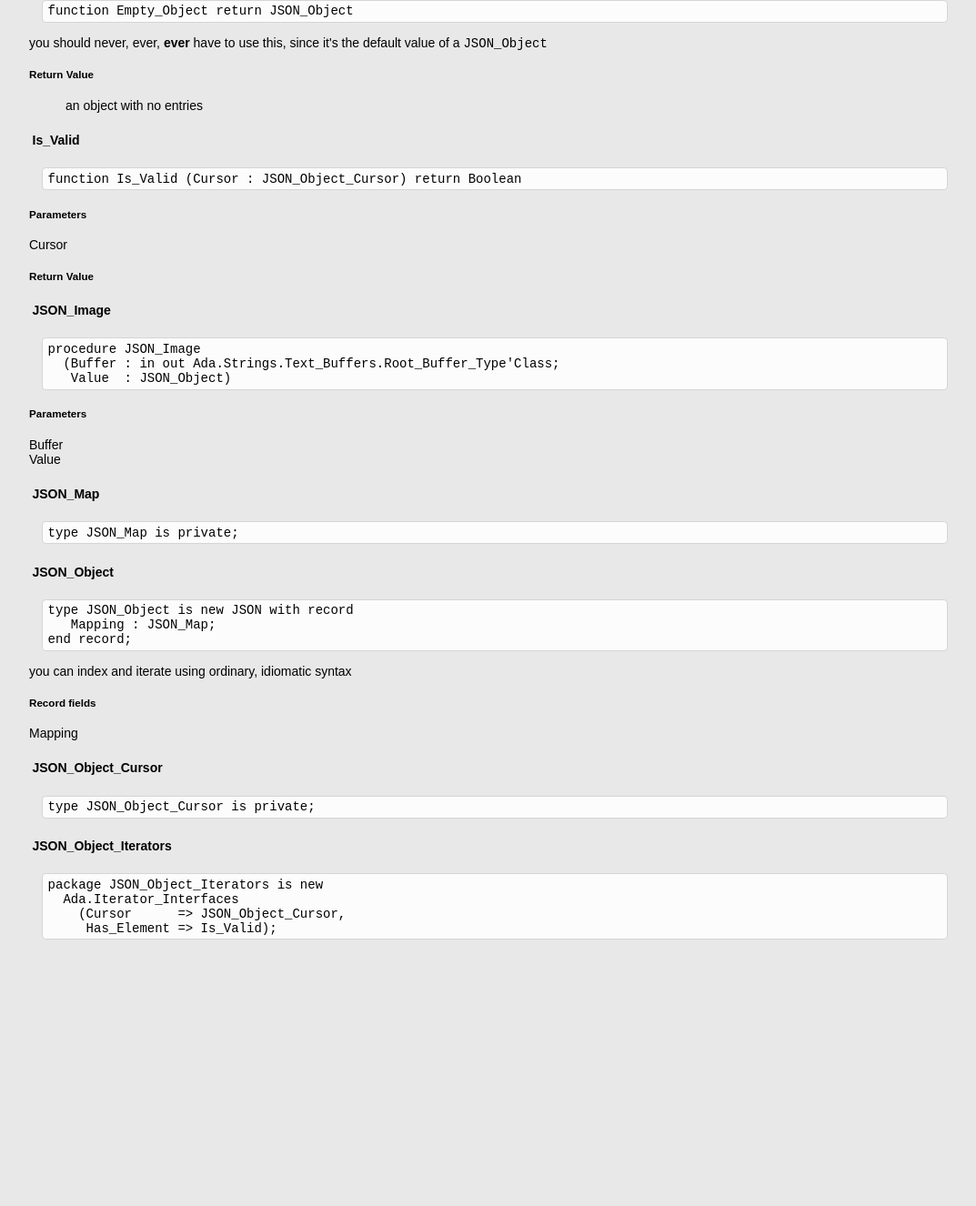
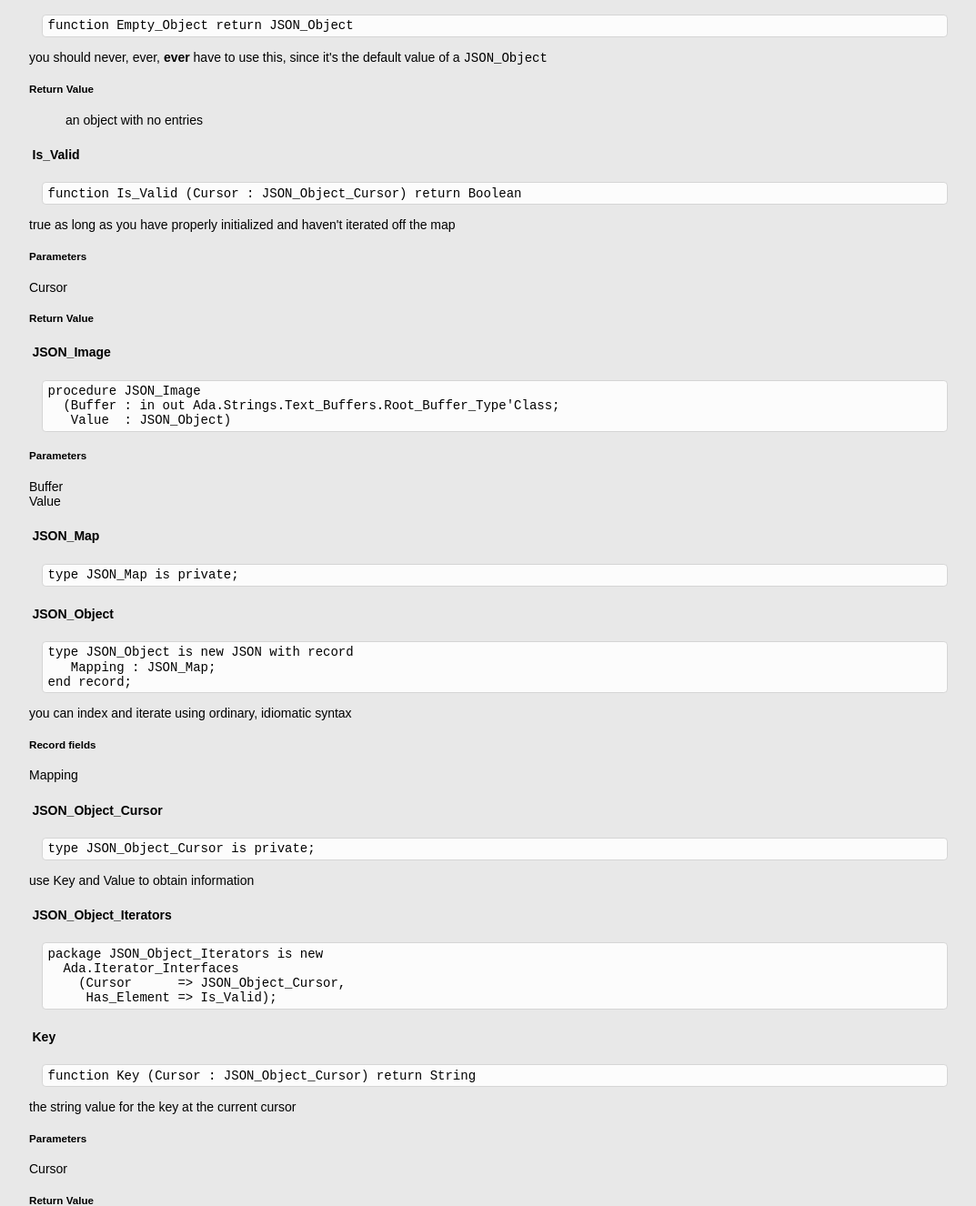
Before and after one commit to johnperry-math/jula, a plain HTML site: page docs/8f4636921929539c68bf9650202f1dc26ec7c1575c03d3cda4b8500a03749ac0.html in a window 1280 px wide. Shown: the part 640-1966 px from the top of the page at 91% size, without its empty margins (96-1169 px from the left). Before the commit the page ends 1673 px from the top, so only its background shows below. Drawn offline with Linux system fonts and the light colour scheme.

Commit message:
cleaning up warnings; updating documentation

```diff
--- a/docs/8f4636921929539c68bf9650202f1dc26ec7c1575c03d3cda4b8500a03749ac0.html
+++ b/docs/8f4636921929539c68bf9650202f1dc26ec7c1575c03d3cda4b8500a03749ac0.html
@@ -1,8 +1,8 @@
 <!DOCTYPE html>
 <html class=main>
-<link rel=stylesheet href=gnatdoc.css><body class=content><h1>Jula.Objects</h1><h2>Entities</h2><h3>Simple Types</h3><ul><li><a href=#3a7bd807e3c6e382770ade8706a75a26995254c0f1abb8eae07b0b66e18b48fe>JSON_Map</a><li><a href=#db025ad2c48e9efefebbee9c210ff2b7933614f1146dcbf673a37df7bd8870d2>JSON_Object_Cursor</a></ul><h3>Tagged Types</h3><ul><li><a href=9266af17aa2f764f925448801aacab2baeb9de9e150b3b8f351d4b759ffee765.html>JSON_Object</a></ul><h3>Subprograms</h3><ul><li><a href=#3618c754afafa2b4bac62a347fa7ed3d470082ce9f688ca3fbb7d8b47eeff636>Empty_Object</a><li><a href=#655a60ab17b22bf3c49291d4a171c29d47ccaf7e12e3fb6da1478ea3b045d317>Is_Valid</a><li><a href=#93738c2840a737c75da51027eac37913436cd540d96451d01b9ef709dc22b495>JSON_Image</a></ul><h3>Generic Instantiations</h3><ul><li><a href=#1401ba55ef4dbba985178b98dbdcbc788203f30d973d8a7c2916661d20dd3930>JSON_Object_Iterators</a></ul><h2>Description</h2><p>JSON Ultility Library for Ada<p>John Perry<p>CC-BY-SA-3.0<p>JSON objects: mappings of strings to JSON values, enclosed by braces: { ... }<h4 id=3618c754afafa2b4bac62a347fa7ed3d470082ce9f688ca3fbb7d8b47eeff636>Empty_Object</h4><pre class=ada-code-snippet><code>function Empty_Object return JSON_Object
+<link rel=stylesheet href=gnatdoc.css><body class=content><h1>Jula.Objects</h1><h2>Entities</h2><h3>Simple Types</h3><ul><li><a href=#3a7bd807e3c6e382770ade8706a75a26995254c0f1abb8eae07b0b66e18b48fe>JSON_Map</a><li><a href=#db025ad2c48e9efefebbee9c210ff2b7933614f1146dcbf673a37df7bd8870d2>JSON_Object_Cursor</a></ul><h3>Tagged Types</h3><ul><li><a href=9266af17aa2f764f925448801aacab2baeb9de9e150b3b8f351d4b759ffee765.html>JSON_Object</a></ul><h3>Subprograms</h3><ul><li><a href=#3618c754afafa2b4bac62a347fa7ed3d470082ce9f688ca3fbb7d8b47eeff636>Empty_Object</a><li><a href=#655a60ab17b22bf3c49291d4a171c29d47ccaf7e12e3fb6da1478ea3b045d317>Is_Valid</a><li><a href=#93738c2840a737c75da51027eac37913436cd540d96451d01b9ef709dc22b495>JSON_Image</a><li><a href=#54055da04ddd7a48c2bb46c6e08063b416a869e76d2c7e315604de5530a1ab3b>Key</a></ul><h3>Generic Instantiations</h3><ul><li><a href=#1401ba55ef4dbba985178b98dbdcbc788203f30d973d8a7c2916661d20dd3930>JSON_Object_Iterators</a></ul><h2>Description</h2><p>JSON Ultility Library for Ada<p>John Perry<p>CC-BY-SA-3.0<p>JSON objects: mappings of strings to JSON values, enclosed by braces: { ... }<h4 id=3618c754afafa2b4bac62a347fa7ed3d470082ce9f688ca3fbb7d8b47eeff636>Empty_Object</h4><pre class=ada-code-snippet><code>function Empty_Object return JSON_Object
 </code></pre><p>you should never, ever, <strong>ever</strong> have to use this, since it's the default value of a <code>JSON_Object</code><h5>Return Value</h5><dl><dd><p>an object with no entries</dl><h4 id=655a60ab17b22bf3c49291d4a171c29d47ccaf7e12e3fb6da1478ea3b045d317>Is_Valid</h4><pre class=ada-code-snippet><code>function Is_Valid (Cursor : JSON_Object_Cursor) return Boolean
-</code></pre><h5>Parameters</h5><dl><dt>Cursor<dd></dl><h5>Return Value</h5><dl><dd></dl><h4 id=93738c2840a737c75da51027eac37913436cd540d96451d01b9ef709dc22b495>JSON_Image</h4><pre class=ada-code-snippet><code>procedure JSON_Image
+</code></pre><p>true as long as you have properly initialized and haven't iterated off the map<h5>Parameters</h5><dl><dt>Cursor<dd></dl><h5>Return Value</h5><dl><dd></dl><h4 id=93738c2840a737c75da51027eac37913436cd540d96451d01b9ef709dc22b495>JSON_Image</h4><pre class=ada-code-snippet><code>procedure JSON_Image
   (Buffer : in out Ada.Strings.Text_Buffers.Root_Buffer_Type'Class;
    Value  : JSON_Object)
 </code></pre><h5>Parameters</h5><dl><dt>Buffer<dd><dt>Value<dd></dl><h4 id=3a7bd807e3c6e382770ade8706a75a26995254c0f1abb8eae07b0b66e18b48fe>JSON_Map</h4><pre class=ada-code-snippet><code>type JSON_Map is private;
@@ -10,8 +10,9 @@
    Mapping : JSON_Map;
 end record;
 </code></pre><p>you can index and iterate using ordinary, idiomatic syntax<h5>Record fields</h5><dl><dt>Mapping<dd></dl><h4 id=db025ad2c48e9efefebbee9c210ff2b7933614f1146dcbf673a37df7bd8870d2>JSON_Object_Cursor</h4><pre class=ada-code-snippet><code>type JSON_Object_Cursor is private;
-</code></pre><h4 id=1401ba55ef4dbba985178b98dbdcbc788203f30d973d8a7c2916661d20dd3930>JSON_Object_Iterators</h4><pre class=ada-code-snippet><code>package JSON_Object_Iterators is new
+</code></pre><p>use Key and Value to obtain information<h4 id=1401ba55ef4dbba985178b98dbdcbc788203f30d973d8a7c2916661d20dd3930>JSON_Object_Iterators</h4><pre class=ada-code-snippet><code>package JSON_Object_Iterators is new
   Ada.Iterator_Interfaces
     (Cursor      => JSON_Object_Cursor,
      Has_Element => Is_Valid);
-</code></pre>
+</code></pre><h4 id=54055da04ddd7a48c2bb46c6e08063b416a869e76d2c7e315604de5530a1ab3b>Key</h4><pre class=ada-code-snippet><code>function Key (Cursor : JSON_Object_Cursor) return String
+</code></pre><p>the string value for the key at the current cursor<h5>Parameters</h5><dl><dt>Cursor<dd></dl><h5>Return Value</h5><dl><dd></dl>
```
Also changed, not shown: docs/9266af17aa2f764f925448801aacab2baeb9de9e150b3b8f351d4b759ffee765.html (+3 -3 lines), docs/welcome.html (+2 -0 lines), 2 other files.
